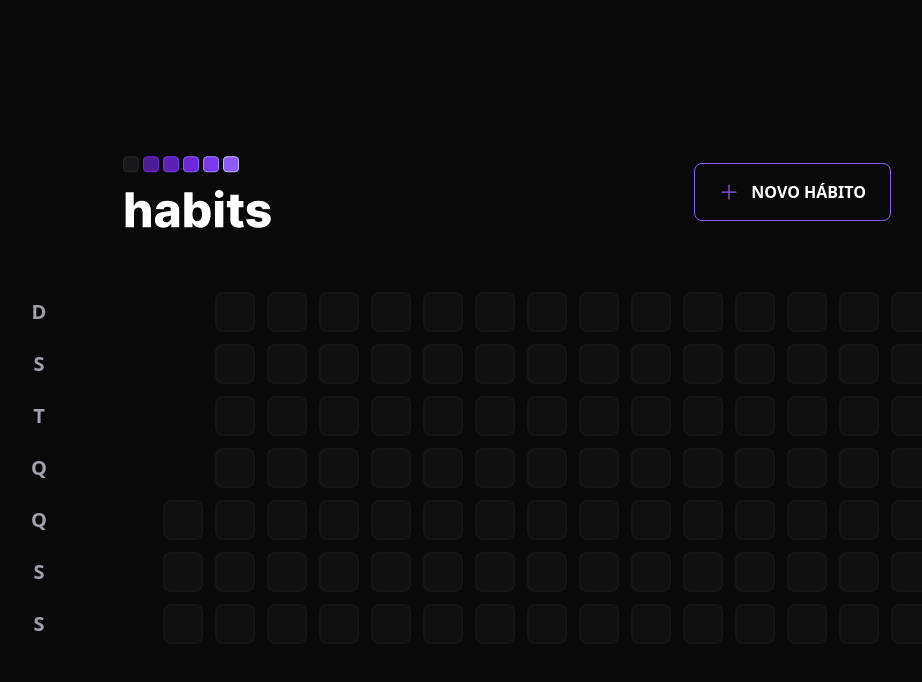
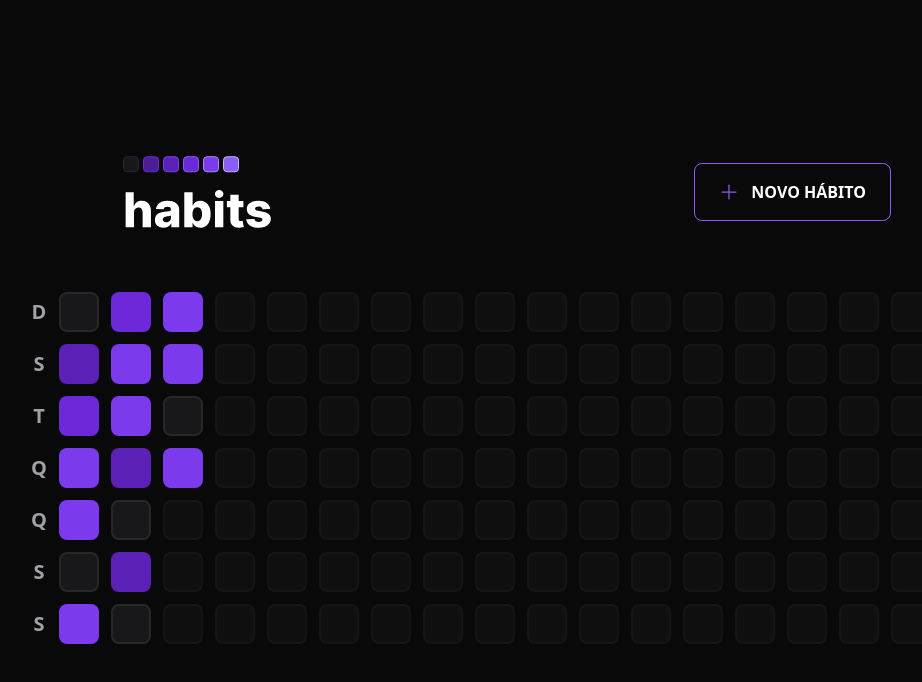
Before and after one commit to luas10c/nlw-setup, a React (Vite) app in the folder apps/web/: page / in a window 1280 px wide. Shown: the top 682 px of the page, without its empty margins (133-1055 px from the left). Built offline with nearby package versions, Linux system fonts and the light colour scheme.

Commit message:
feat(web): add props amount and completed habit-day on summary-table

```diff
--- a/apps/web/src/components/summary-table/summary-table.tsx
+++ b/apps/web/src/components/summary-table/summary-table.tsx
@@ -27,7 +27,13 @@ export const SummaryTable = () => {
 
       <div className="grid grid-rows-7 grid-flow-col gap-3">
         {summaryDates.map((date) => {
-          return <HabitDay key={date.toString()} />
+          return (
+            <HabitDay
+              key={date.toString()}
+              amount={5}
+              completed={Math.floor(Math.random() * (5 - 1) + 0)}
+            />
+          )
         })}
         {minimumSummaryDatesSize > 0 &&
           Array.from({ length: minimumSummaryDatesSize })
```
